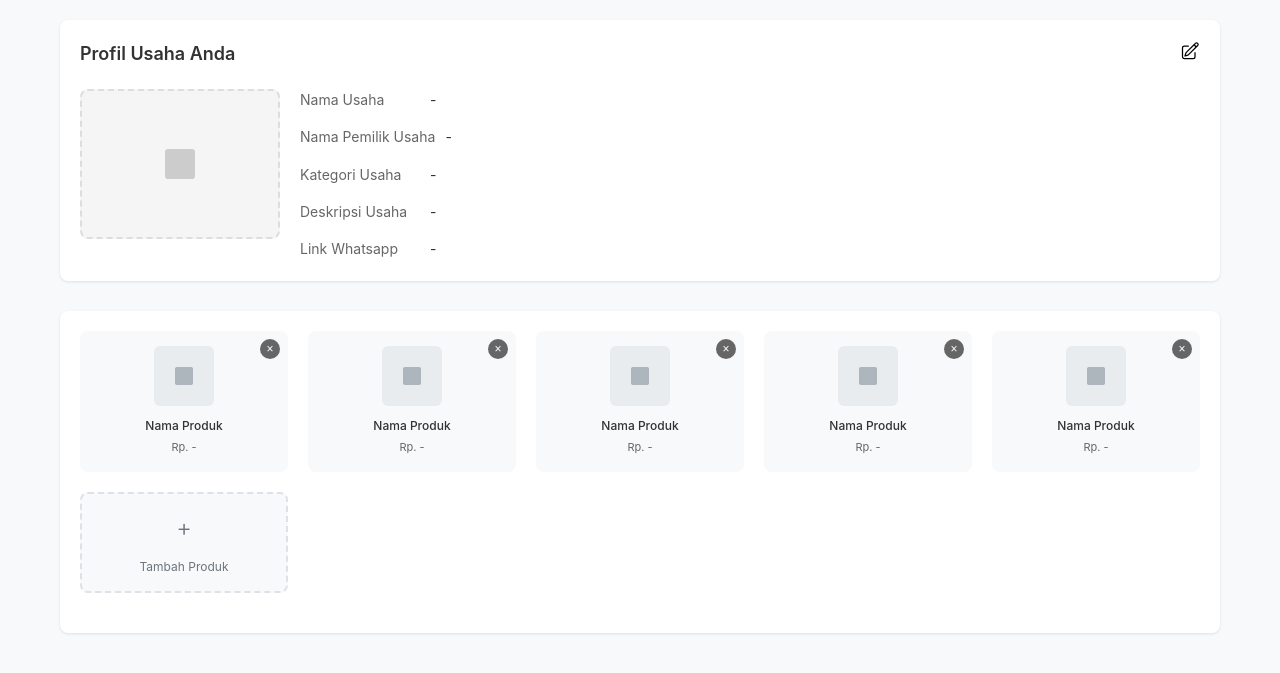
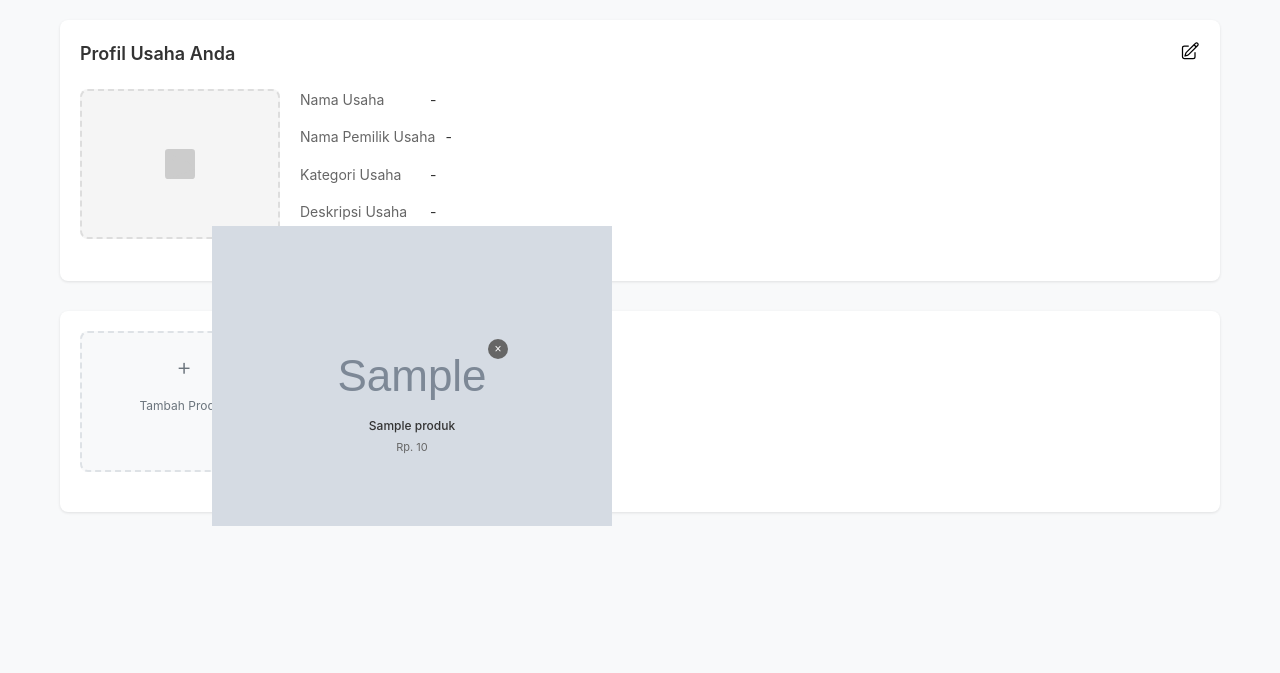
Before and after one commit to abc-icecup/GoUMKM-native, a PHP site: page /profil_usaha.php in a window 1280 px wide. Shown: the part 65-738 px from the top of the page. Run offline with PHP 8.4, Linux system fonts and the light colour scheme; the visitor is signed in with stand-in values (Sample User, id 1); tables that the repository leaves empty or names only in its code hold one stand-in row (values such as "Sample post"); grey boxes marked "Sample" are stand-in pictures.

Commit message:
grid produk di profil_usaha.php

```diff
--- a/pages/beranda.php
+++ b/pages/beranda.php
@@ -21,8 +21,8 @@
         </div>
 
         <div class="nav-buttons">
-            <a href="masuk.php" class="nav-btn">Masuk</a>
-            <a href="daftar.php" class="nav-btn">Daftar</a>
+            <a href="masuk.php" class="nav-btn" style="text-decoration: none;">Masuk</a>
+            <a href="daftar.php" class="nav-btn" style="text-decoration: none;">Daftar</a>
             <!-- <button class="nav-btn">Masuk</button>
             <button class="nav-btn">Daftar</button> -->
         </div>
--- a/pages/profil_usaha.php
+++ b/pages/profil_usaha.php
@@ -3,10 +3,10 @@
 require_once '../config/koneksi.php'; // sesuaikan path-nya jika perlu
 
 // Pastikan user sudah login
-if (!isset($_SESSION['id_user'])) {
-    header("Location: masuk.php");
-    exit;
-}
+// if (!isset($_SESSION['id_user'])) {
+//     header("Location: masuk.php");
+//     exit;
+// }
 
 // Ambil id_profil berdasarkan id_user yang sedang login
 $id_user = $_SESSION['id_user'];
@@ -17,10 +17,10 @@
 $data_profil = $result->fetch_assoc();
 
 // 3. Jika user belum mengisi profil usaha, redirect ke formulir
-if (!$data_profil) {
-    header("Location: formulir.php");
-    exit;
-}
+// if (!$data_profil) {
+//     header("Location: formulir.php");
+//     exit;
+// }
 
 $id_profil = $data_profil['id_profil'];
 
@@ -126,77 +126,49 @@
 
         <div class="products-section">
             <div class="products-grid">
-                <div class="product-card">
-                    <button class="delete-btn">×</button>
-                    <div class="product-image">
-                        <svg viewBox="0 0 24 24">
-                            <rect x="3" y="3" width="18" height="18" rx="2" ry="2"/>
-                            <circle cx="8.5" cy="8.5" r="1.5"/>
-                            <polyline points="21,15 16,10 5,21"/>
-                        </svg>
-                    </div>
-                    <div class="product-name">Nama Produk</div>
-                    <div class="product-price">Rp. -</div>
-                </div>
 
-                <div class="product-card">
-                    <button class="delete-btn">×</button>
-                    <div class="product-image">
-                        <svg viewBox="0 0 24 24">
-                            <rect x="3" y="3" width="18" height="18" rx="2" ry="2"/>
-                            <circle cx="8.5" cy="8.5" r="1.5"/>
-                            <polyline points="21,15 16,10 5,21"/>
-                        </svg>
-                    </div>
-                    <div class="product-name">Nama Produk</div>
-                    <div class="product-price">Rp. -</div>
-                </div>
-
-                <div class="product-card">
-                    <button class="delete-btn">×</button>
-                    <div class="product-image">
-                        <svg viewBox="0 0 24 24">
-                            <rect x="3" y="3" width="18" height="18" rx="2" ry="2"/>
-                            <circle cx="8.5" cy="8.5" r="1.5"/>
-                            <polyline points="21,15 16,10 5,21"/>
-                        </svg>
-                    </div>
-                    <div class="product-name">Nama Produk</div>
-                    <div class="product-price">Rp. -</div>
-                </div>
-
-                <div class="product-card">
-                    <button class="delete-btn">×</button>
-                    <div class="product-image">
-                        <svg viewBox="0 0 24 24">
-                            <rect x="3" y="3" width="18" height="18" rx="2" ry="2"/>
-                            <circle cx="8.5" cy="8.5" r="1.5"/>
-                            <polyline points="21,15 16,10 5,21"/>
-                        </svg>
-                    </div>
-                    <div class="product-name">Nama Produk</div>
-                    <div class="product-price">Rp. -</div>
-                </div>
-
-                <div class="product-card">
-                    <button class="delete-btn">×</button>
-                    <div class="product-image">
-                        <svg viewBox="0 0 24 24">
-                            <rect x="3" y="3" width="18" height="18" rx="2" ry="2"/>
-                            <circle cx="8.5" cy="8.5" r="1.5"/>
-                            <polyline points="21,15 16,10 5,21"/>
-                        </svg>
-                    </div>
-                    <div class="product-name">Nama Produk</div>
-                    <div class="product-price">Rp. -</div>
-                </div>
-
-                <div class="add-product">
+                <!-- Tombol tambah produk -->
+                <a href="tambah_produk.php" class="add-product" style="text-decoration: none;">
                     <div class="add-icon">+</div>
                     <div class="add-text">Tambah Produk</div>
-                </div>
+                </a>
+
+                <?php
+                // Ambil produk berdasarkan id_profil (yang sudah kamu ambil sebelumnya)
+                $produk_stmt = $conn->prepare("SELECT * FROM produk WHERE id_profil = ?");
+                $produk_stmt->bind_param("i", $id_profil);
+                $produk_stmt->execute();
+                $produk_result = $produk_stmt->get_result();
+
+                // Cek apakah ada produk
+                if ($produk_result->num_rows > 0):
+                    while ($produk = $produk_result->fetch_assoc()):
+                ?>
+                        <div class="product-card">
+                            <button class="delete-btn" onclick="if(confirm('Hapus produk ini?')) location.href='hapus_produk.php?id=<?= $produk['id_produk'] ?>'">×</button>
+                            <div class="product-image">
+                                <?php if (!empty($produk['gambar'])): ?>
+                                    <img src="../uploads/<?= htmlspecialchars($produk['gambar']) ?>" alt="<?= htmlspecialchars($produk['nama_produk']) ?>" />
+                                <?php else: ?>
+                                    <svg viewBox="0 0 24 24">
+                                        <rect x="3" y="3" width="18" height="18" rx="2" ry="2"/>
+                                        <circle cx="8.5" cy="8.5" r="1.5"/>
+                                        <polyline points="21,15 16,10 5,21"/>
+                                    </svg>
+                                <?php endif; ?>
+                            </div>
+                            <div class="product-name"><?= htmlspecialchars($produk['nama_produk']) ?></div>
+                            <div class="product-price">Rp. <?= number_format($produk['harga'], 0, ',', '.') ?></div>
+                        </div>
+                <?php
+                    endwhile;
+                else:
+                ?>
+                    <p style="margin: 0; white-space: nowrap; display: flex; align-items: center; height:auto;">Belum ada produk. Silakan tambah produk pertama Anda.</p>
+                <?php endif; ?>
             </div>
         </div>
+
     </div>
 
     <script>
--- a/pages/toko.php
+++ b/pages/toko.php
@@ -1,3 +1,9 @@
+<?php
+$id_user_toko = $_GET['id_user']; // misal dari URL
+$result = $conn->query("SELECT * FROM produk WHERE id_user = $id_user_toko");
+
+?>
+
 <!DOCTYPE html>
 <html lang="id">
 <head>
```
